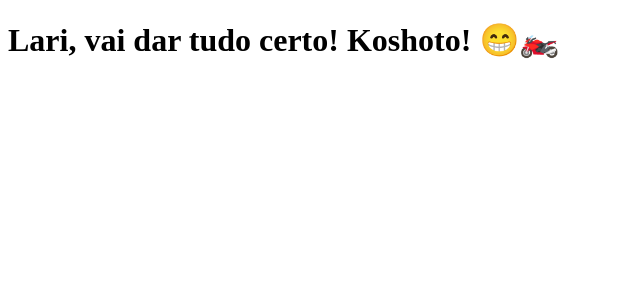
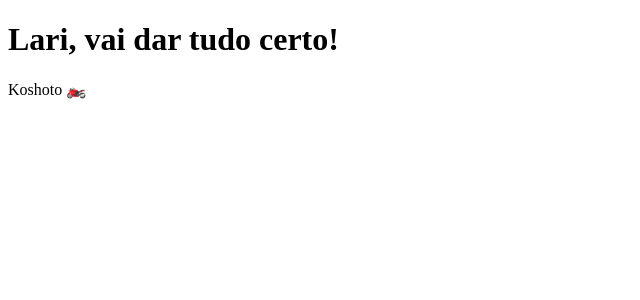
Before and after one commit to ghonda/hondanews.com, a Next.js app: page / in a window 1280 px wide. Shown: the top 300 px of the page, without its empty margins (0-640 px from the left). Built offline with nearby package versions, Linux system fonts and the light colour scheme.

Commit message:
Add paragraph
Co-authored-by: guilhermehonda@gmail.com

```diff
--- a/pages/index.js
+++ b/pages/index.js
@@ -1,5 +1,10 @@
 function Home() {
-  return <h1>Lari, vai dar tudo certo! Koshoto! 😁🏍️</h1>;
+  return (
+    <>
+      <h1>Lari, vai dar tudo certo! </h1>
+      <p>Koshoto 🏍️</p>
+    </>
+  );
 }
 
 export default Home;
```
